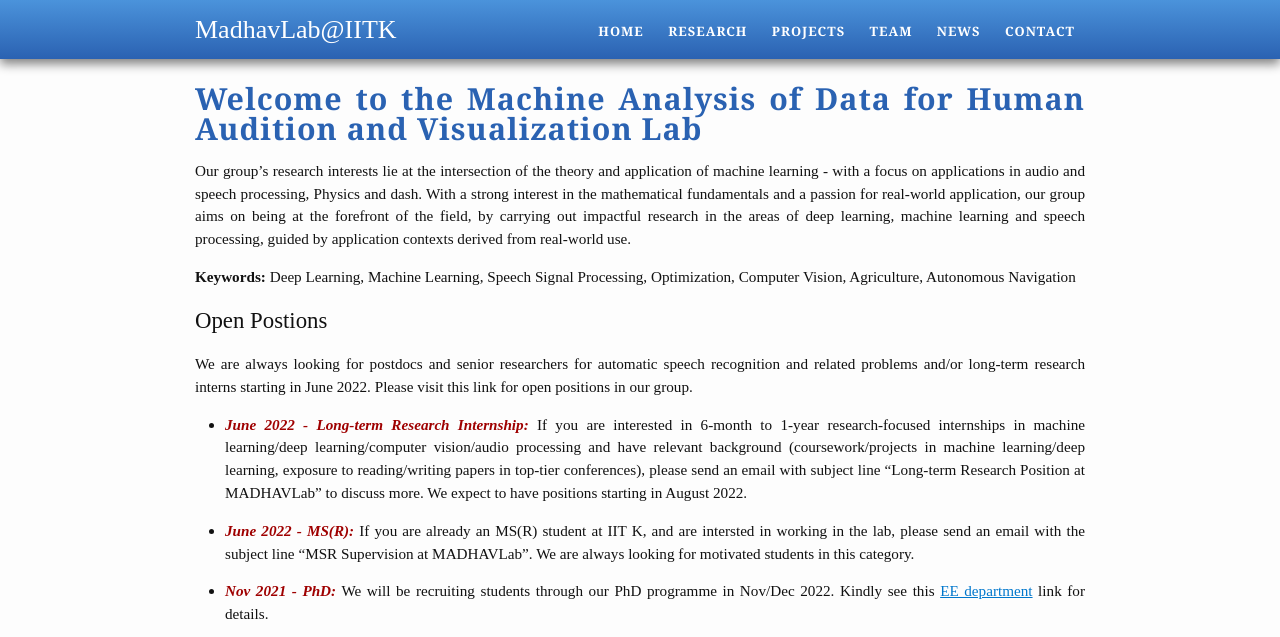
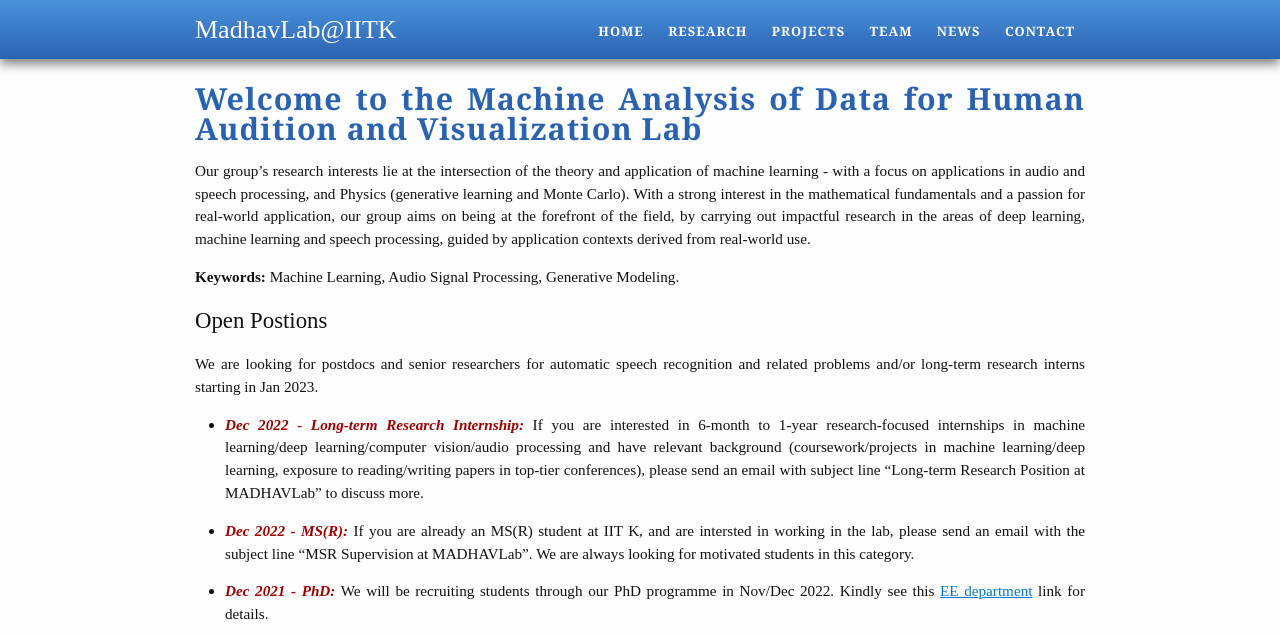
Before and after one commit to madhavlab/madhavlab.github.io, a Jekyll site: the page built from index.md, in a window 1280 px wide, cut to the strip 0-637 px from the top of the page. Built offline with Jekyll 4.4.1, drawn with Linux system fonts in a browser that asks for light colours; comment, search, counter and statistics services are not loaded; our own code applies the rules of GitHub Pages for plain Markdown files.

Commit message:
Update index.md

```diff
--- a/index.md
+++ b/index.md
@@ -3,31 +3,27 @@ layout: default
 ---
 # **Welcome to the Machine Analysis of Data for Human Audition and Visualization Lab**
 Our group’s research interests lie at the intersection of the theory and application
-of machine learning - with a focus on applications in audio and speech processing,
-Physics and dash. With a strong interest in the mathematical fundamentals and a
-passion for real-world application, our group aims on being at the forefront of
+of machine learning - with a focus on applications in audio and speech processing, and
+Physics (generative learning and Monte Carlo). With a strong interest in the mathematical fundamentals and a passion for real-world application, our group aims on being at the forefront of
 the field, by carrying out impactful research in the areas of deep learning,
 machine learning and speech processing, guided by application contexts derived
 from real-world use.
 
-**Keywords:** Deep Learning, Machine Learning, Speech Signal Processing,
-Optimization, Computer Vision, Agriculture, Autonomous Navigation
-
-
+**Keywords:** Machine Learning, Audio Signal Processing, Generative Modeling.
 
 ## Open Postions
 
-We are always looking for postdocs and senior researchers for automatic speech recognition and related problems and/or long-term research interns starting in June 2022. Please visit this link for open positions in our group.
+We are looking for postdocs and senior researchers for automatic speech recognition and related problems and/or long-term research interns starting in Jan 2023.
 
-- <span style="color:rgb(159, 0, 0)"><b>*June 2022 - Long-term Research Internship:*</b></span> If you are interested in 6-month to 1-year research-focused internships in machine learning/deep learning/computer vision/audio processing and have relevant background (coursework/projects in machine learning/deep learning, exposure to reading/writing papers in top-tier conferences), please send an email with subject line “Long-term Research Position at MADHAVLab” to discuss more. We expect to have positions starting in August 2022.
+- <span style="color:rgb(159, 0, 0)"><b>*Dec 2022 - Long-term Research Internship:*</b></span> If you are interested in 6-month to 1-year research-focused internships in machine learning/deep learning/computer vision/audio processing and have relevant background (coursework/projects in machine learning/deep learning, exposure to reading/writing papers in top-tier conferences), please send an email with subject line “Long-term Research Position at MADHAVLab” to discuss more.
 
-- <span style="color:rgb(159, 0, 0)"><b>*June 2022 - MS(R):*</b></span> If you are already an MS(R) student at IIT K, and are intersted in working in the lab, please send an email with the subject line "MSR Supervision at MADHAVLab". We are always looking for motivated students in this category.
+- <span style="color:rgb(159, 0, 0)"><b>*Dec 2022 - MS(R):*</b></span> If you are already an MS(R) student at IIT K, and are intersted in working in the lab, please send an email with the subject line "MSR Supervision at MADHAVLab". We are always looking for motivated students in this category.
 
-- <span style="color:rgb(159, 0, 0)"><b>*Nov 2021 - PhD:*</b></span> We will be recruiting students through our PhD programme in Nov/Dec 2022. Kindly see this [<ins>EE department</ins>](https://iitk.ac.in/ee/admissions) link for details.
+- <span style="color:rgb(159, 0, 0)"><b>*Dec 2021 - PhD:*</b></span> We will be recruiting students through our PhD programme in Nov/Dec 2022. Kindly see this [<ins>EE department</ins>](https://iitk.ac.in/ee/admissions) link for details.
 
 
 <!--twitter box-->
-<div class="tweets" style="height: 10em; float: right; width: 48%; border-radius: 1em ;border: 5px solid rgb(199, 199, 199); overflow-y: auto;">
+<div class="tweets" style="height: 15em; float: right; width: 48%; border-radius: 1em ;border: 5px solid rgb(199, 199, 199); overflow-y: auto;">
     <a class="twitter-timeline" href=
            "https://twitter.com/madhavlab">
           <!-- In your code value of href tag will be changed -->
```
